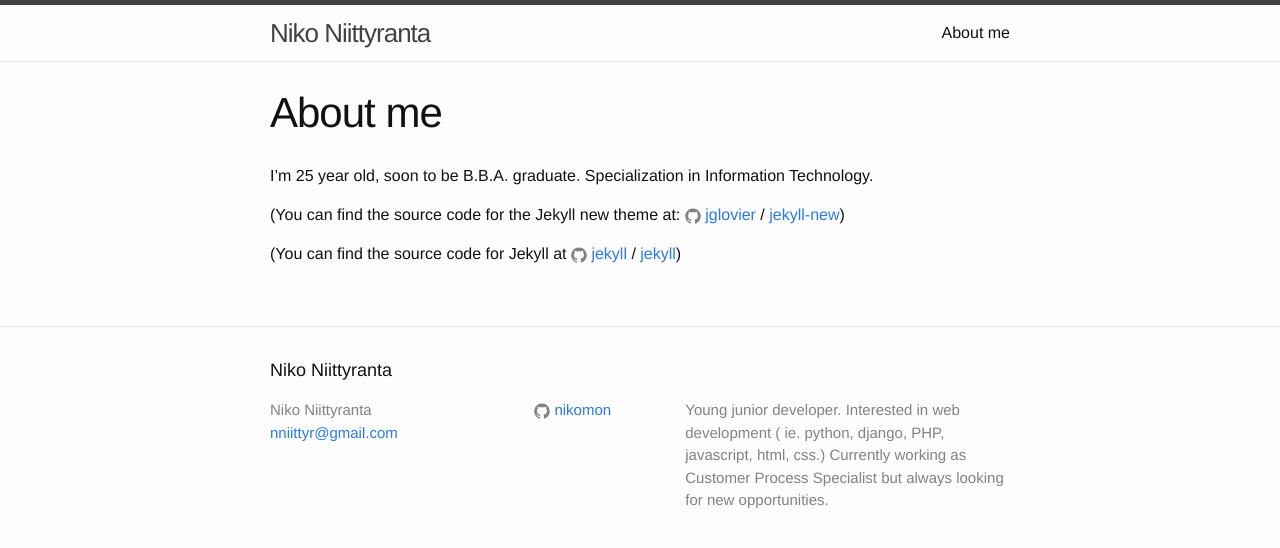
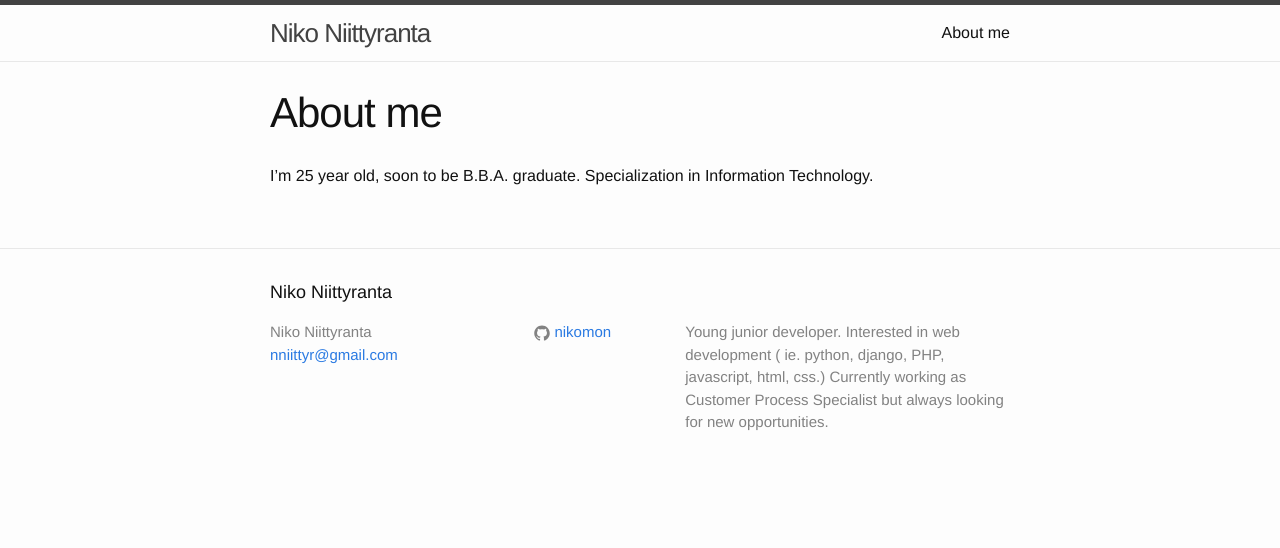
Before and after one commit to nikomon/nikomon.github.io, a Jekyll site: the page built from about.md, in a window 1280 px wide. Shown: the top 548 px of the page. Built offline with Jekyll 4.4.1, drawn with Linux system fonts in a browser that asks for light colours.

Commit message:
Update about.md

```diff
--- a/about.md
+++ b/about.md
@@ -6,10 +6,10 @@ permalink: /about/
 
 I'm 25 year old, soon to be B.B.A. graduate. Specialization in Information Technology.
 
-(You can find the source code for the Jekyll new theme at:
+<!---You can find the source code for the Jekyll new theme at:
 {% include icon-github.html username="jglovier" %} /
-[jekyll-new](https://github.com/jglovier/jekyll-new))
+[jekyll-new](https://github.com/jglovier/jekyll-new)
 
-(You can find the source code for Jekyll at
+You can find the source code for Jekyll at
 {% include icon-github.html username="jekyll" %} /
-[jekyll](https://github.com/jekyll/jekyll))
+[jekyll](https://github.com/jekyll/jekyll)-->
```
